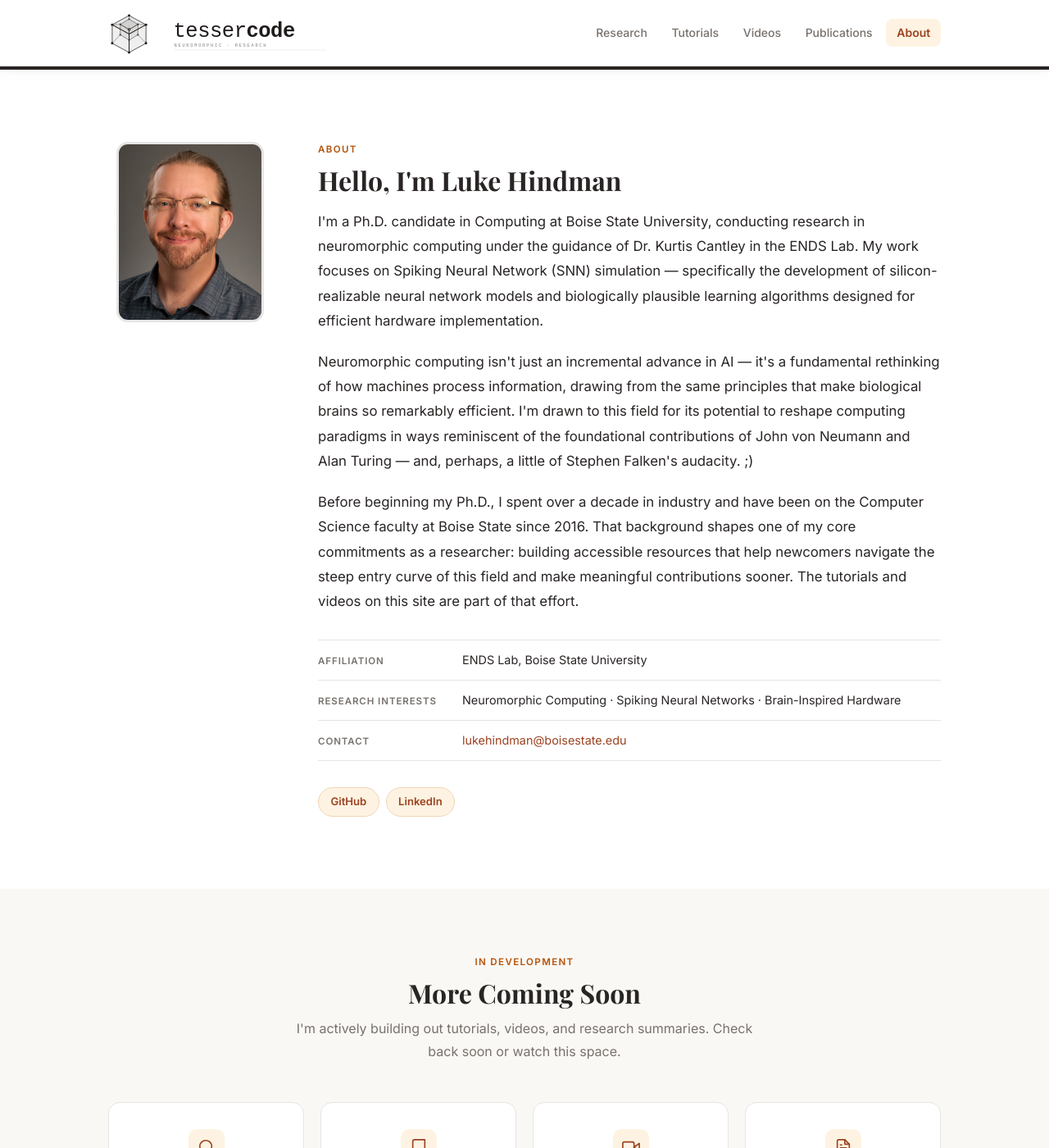
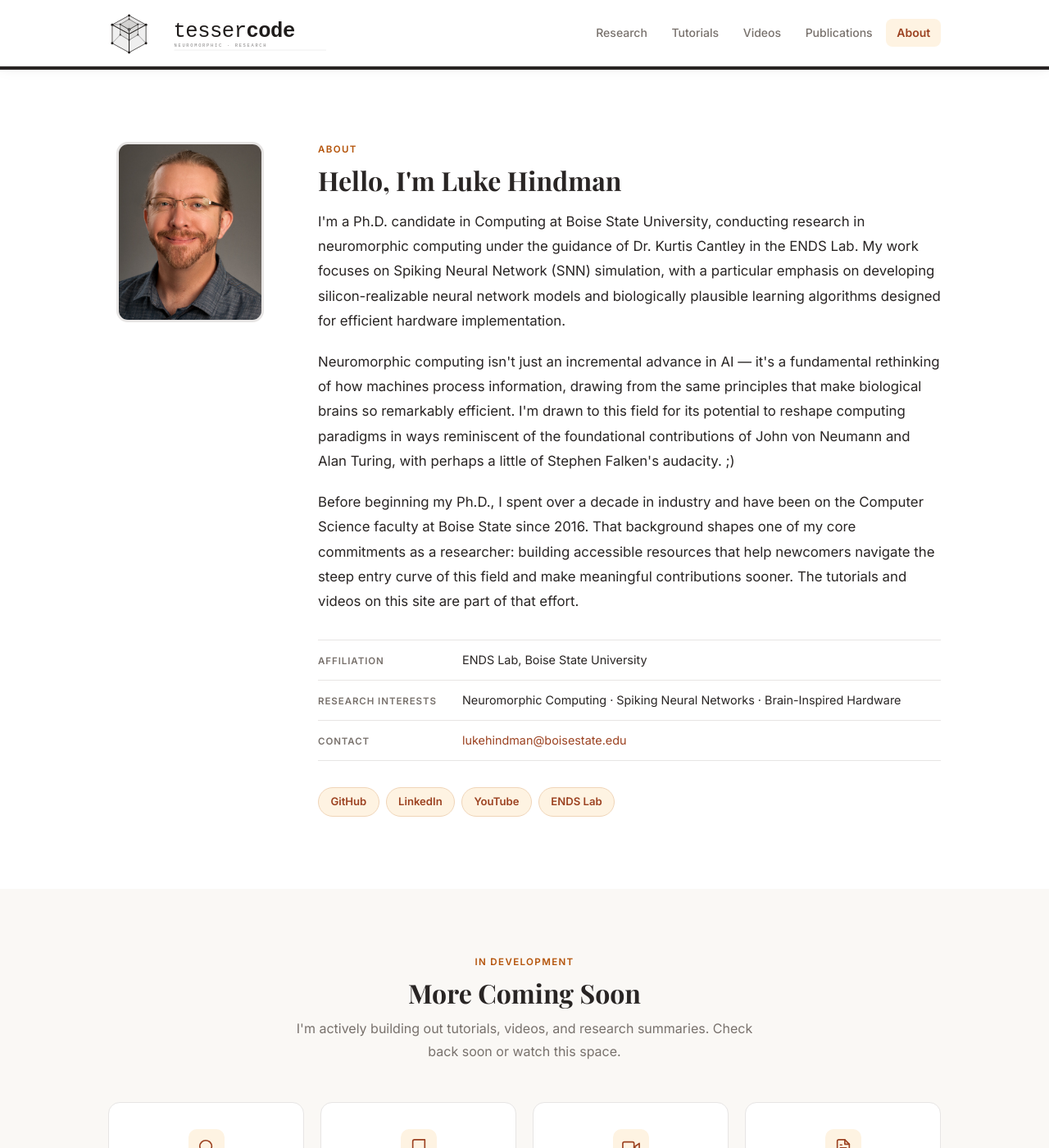
Before and after one commit to tessercode/tessercode.github.io, a Jekyll site: the page built from index.html, in a window 1280 px wide and 1400 px high, scrolled down 593 px. Shown: the whole window at 82% size. Built offline with Jekyll 4.4.1, drawn with Linux system fonts in a browser that asks for light colours.

Commit message:
Minor changes to bio and links

```diff
--- a/index.html
+++ b/index.html
@@ -37,10 +37,10 @@ description: Exploring brain-inspired computing architectures, spiking neural ne
         <p>
           I'm a Ph.D. candidate in Computing at Boise State University, conducting
           research in neuromorphic computing under the guidance of Dr. Kurtis Cantley
-          in the ENDS Lab. My work focuses on Spiking Neural Network (SNN) simulation —
-          specifically the development of silicon-realizable neural network models and
-          biologically plausible learning algorithms designed for efficient hardware
-          implementation.
+          in the ENDS Lab. My work focuses on Spiking Neural Network (SNN) simulation,
+          with a particular emphasis on developing silicon-realizable neural network
+          models and biologically plausible learning algorithms designed for efficient
+          hardware implementation.
         </p>
         <p>
           Neuromorphic computing isn't just an incremental advance in AI — it's a
@@ -48,7 +48,7 @@ description: Exploring brain-inspired computing architectures, spiking neural ne
           same principles that make biological brains so remarkably efficient. I'm drawn
           to this field for its potential to reshape computing paradigms in ways
           reminiscent of the foundational contributions of John von Neumann and Alan
-          Turing — and, perhaps, a little of Stephen Falken's audacity. ;)
+          Turing, with perhaps a little of Stephen Falken's audacity. ;)
         </p>
         <p>
           Before beginning my Ph.D., I spent over a decade in industry and have been on
@@ -77,6 +77,8 @@ description: Exploring brain-inspired computing architectures, spiking neural ne
         <div class="about-links">
           <a href="https://github.com/tessercode" class="link-chip">GitHub</a>
           <a href="https://www.linkedin.com/in/lukehindman" class="link-chip">LinkedIn</a>
+          <a href="https://www.youtube.com/@tessercode" class="link-chip">YouTube</a>
+          <a href="https://www.boisestate.edu/coen-crg/" class="link-chip">ENDS Lab</a>
         </div>
       </div>
 
```
